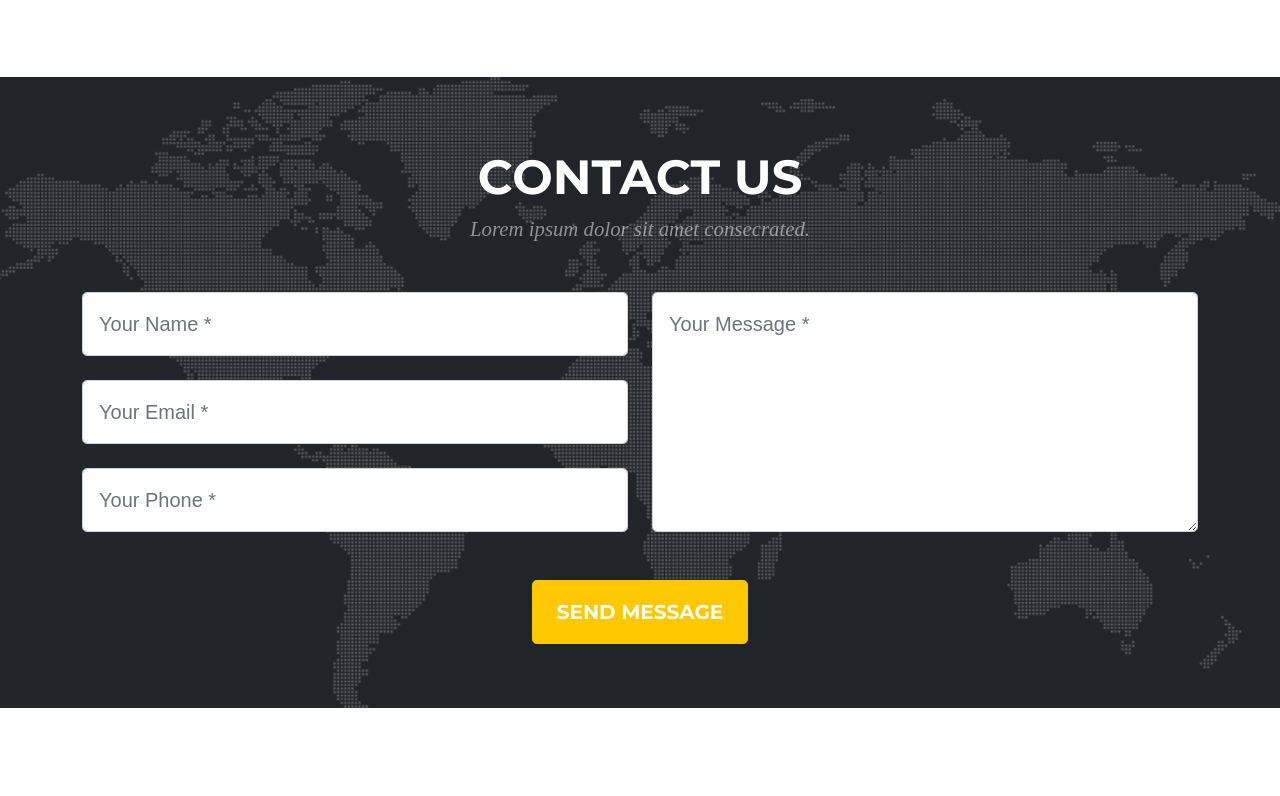
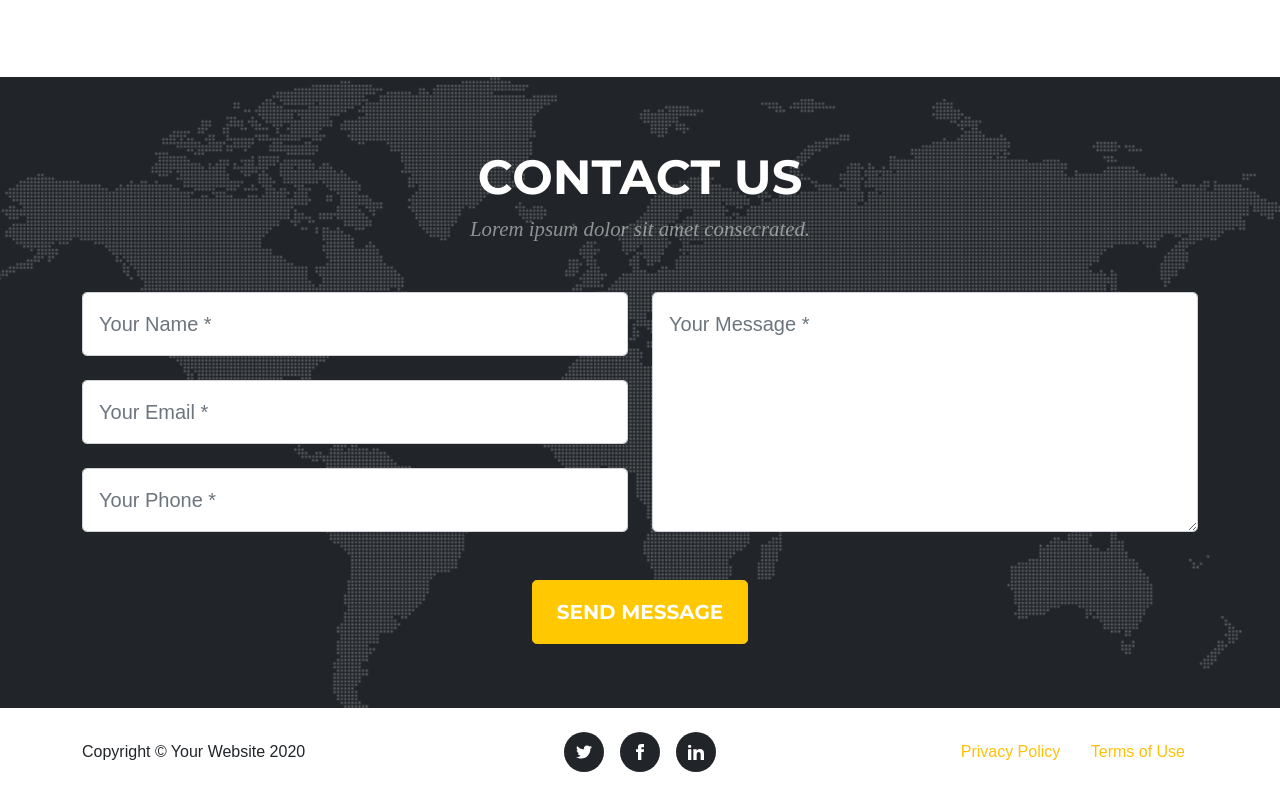
Before and after one commit to SEBahari/HW-Bootstrap-Agency, a plain HTML site: page index.html in a window 1280 px wide. Shown: the part 4813-5609 px from the top of the page. Before the commit the page ends 5521 px from the top, so only its background shows below. Drawn offline with Linux system fonts and the light colour scheme; a web font is replaced by a local one.

Commit message:
footer section for all size

```diff
--- a/css/lg.css
+++ b/css/lg.css
@@ -371,17 +371,18 @@
 	}
 
 	/* logo */
-	.logo{
+	.logo {
 		height: 4rem;
 		display: flex;
 		justify-content: center;
 		align-items: center;
 	}
-	.logo img{
+
+	.logo img {
 		width: 80%;
 	}
 
-/* contact us*/
+	/* contact us*/
 	.contact {
 		--py: 4rem;
 		padding-top: var(--py);
@@ -405,7 +406,41 @@
 		color: gray;
 		margin-bottom: 2rem;
 	}
-	.contact_body textarea{
+
+	.contact_body textarea {
 		height: 100%;
 	}
+
+	/* footer */
+	.footer .text-one {
+		text-align: left;
+	}
+
+	.footer .text-two {
+		text-align: right;
+	}
+
+	.footer_all-social {
+		display: flex;
+		align-items: center;
+		justify-content: center;
+	}
+
+	.footer_social {
+		display: flex;
+		justify-content: center;
+		align-items: center;
+		margin-left: .5rem;
+		margin-right: .5rem;
+		width: 2.5rem;
+		height: 2.5rem;
+		border-radius: 50%;
+		color: white;
+		background: #212529;
+		text-decoration: none;
+	}
+
+	.footer_social:hover {
+		color: white;
+	}
 }
--- a/css/md.css
+++ b/css/md.css
@@ -355,13 +355,14 @@
 	}
 
 	/* logo */
-	.logo{
+	.logo {
 		height: 4rem;
 		display: flex;
 		justify-content: center;
 		align-items: center;
 	}
-	.logo img{
+
+	.logo img {
 		width: 100%;
 	}
 
@@ -389,7 +390,41 @@
 		color: gray;
 		margin-bottom: 2rem;
 	}
-	.contact_body textarea{
+
+	.contact_body textarea {
 		height: 100%;
 	}
+
+	/* footer */
+	.footer .text-one {
+		text-align: left;
+	}
+
+	.footer .text-two {
+		text-align: right;
+	}
+
+	.footer_all-social {
+		display: flex;
+		align-items: center;
+		justify-content: center;
+	}
+
+	.footer_social {
+		display: flex;
+		justify-content: center;
+		align-items: center;
+		margin-left: .2rem;
+		margin-right: .2rem;
+		width: 2rem;
+		height: 2rem;
+		border-radius: 50%;
+		color: white;
+		background: #212529;
+		text-decoration: none;
+	}
+
+	.footer_social:hover {
+		color: white;
+	}
 }
--- a/css/sm.css
+++ b/css/sm.css
@@ -360,13 +360,14 @@
 	}
 
 	/* logo */
-	.logo{
+	.logo {
 		height: 6rem;
 		display: flex;
 		justify-content: center;
 		align-items: center;
 	}
-	.logo img{
+
+	.logo img {
 		width: 100%;
 	}
 
@@ -394,7 +395,43 @@
 		color: gray;
 		margin-bottom: 2rem;
 	}
-	.contact_body textarea{
+
+	.contact_body textarea {
 		height: 12rem;
 	}
+
+	/* footer */
+	.footer .text-one {
+		text-align: center;
+		margin-bottom: 1.5rem;
+	}
+
+	.footer .text-two {
+		text-align: center;
+		margin-top: 1.5rem;
+	}
+
+	.footer_all-social {
+		display: flex;
+		align-items: center;
+		justify-content: center;
+	}
+
+	.footer_social {
+		display: flex;
+		justify-content: center;
+		align-items: center;
+		margin-left: .5rem;
+		margin-right: .5rem;
+		width: 2.5rem;
+		height: 2.5rem;
+		border-radius: 50%;
+		color: white;
+		background: #212529;
+		text-decoration: none;
+	}
+
+	.footer_social:hover {
+		color: white;
+	}
 }
--- a/index.html
+++ b/index.html
@@ -425,7 +425,8 @@
 						<textarea class="form-control form-control-lg w-100 p-3" placeholder="Your Message *"></textarea>
 					</div>
 					<div class="col-12 align-items-center pt-5 d-flex justify-content-center">
-					<button class="btn btn-primary btn-lg text-uppercase fw-bolder px-4 py-3 px-sm-4 py-sm-3">send message</button>
+						<button class="btn btn-primary btn-lg text-uppercase fw-bolder px-4 py-3 px-sm-4 py-sm-3">send message
+						</button>
 					</div>
 				</div>
 			</form>
@@ -433,6 +434,42 @@
 	</div>
 </div>
 
+<!-- Footer -->
+<footer class="footer">
+	<div class="container py-4">
+		<div class="row g-0 align-items-center">
+			<div class="col-12 col-sm text-one">Copyright &copy; Your Website 2020</div>
+			<div class="col-12 col-sm-2">
+
+				<div class="footer_all-social">
+					<a href="#" class="footer_social footer_social-twitter">
+						<svg xmlns="http://www.w3.org/2000/svg" width="16" height="16" viewBox="0 0 24 24" fill="currentColor">
+							<path
+									d="M24 4.557c-.883.392-1.832.656-2.828.775 1.017-.609 1.798-1.574 2.165-2.724-.951.564-2.005.974-3.127 1.195-.897-.957-2.178-1.555-3.594-1.555-3.179 0-5.515 2.966-4.797 6.045-4.091-.205-7.719-2.165-10.148-5.144-1.29 2.213-.669 5.108 1.523 6.574-.806-.026-1.566-.247-2.229-.616-.054 2.281 1.581 4.415 3.949 4.89-.693.188-1.452.232-2.224.084.626 1.956 2.444 3.379 4.6 3.419-2.07 1.623-4.678 2.348-7.29 2.04 2.179 1.397 4.768 2.212 7.548 2.212 9.142 0 14.307-7.721 13.995-14.646.962-.695 1.797-1.562 2.457-2.549z"/>
+						</svg>
+					</a>
+					<a href="#" class="footer_social footer_social-facebook">
+						<svg xmlns="http://www.w3.org/2000/svg" width="16" height="16" viewBox="0 0 24 24" fill="currentColor">
+							<path
+									d="M9 8h-3v4h3v12h5v-12h3.642l.358-4h-4v-1.667c0-.955.192-1.333 1.115-1.333h2.885v-5h-3.808c-3.596 0-5.192 1.583-5.192 4.615v3.385z"/>
+						</svg>
+					</a>
+					<a href="" class="footer_social footer_social-linkedin">
+						<svg xmlns="http://www.w3.org/2000/svg" width="16" height="16" viewBox="0 0 24 24" fill="currentColor">
+							<path
+									d="M4.98 3.5c0 1.381-1.11 2.5-2.48 2.5s-2.48-1.119-2.48-2.5c0-1.38 1.11-2.5 2.48-2.5s2.48 1.12 2.48 2.5zm.02 4.5h-5v16h5v-16zm7.982 0h-4.968v16h4.969v-8.399c0-4.67 6.029-5.052 6.029 0v8.399h4.988v-10.131c0-7.88-8.922-7.593-11.018-3.714v-2.155z"/>
+						</svg>
+					</a>
+				</div>
+			</div>
+			<div class="col-12 col-sm text-two">
+				<a href="#" class="btn text-warning">Privacy Policy</a>
+				<a href="#" class="btn text-warning">Terms of Use</a>
+			</div>
+		</div>
+	</div>
+</footer>
+
 <script src="js/bootstrap.bundle.min.js"></script>
 <script src="js/main.js"></script>
 </body>
```
Lines whose indentation alone changed are shown as unchanged.
